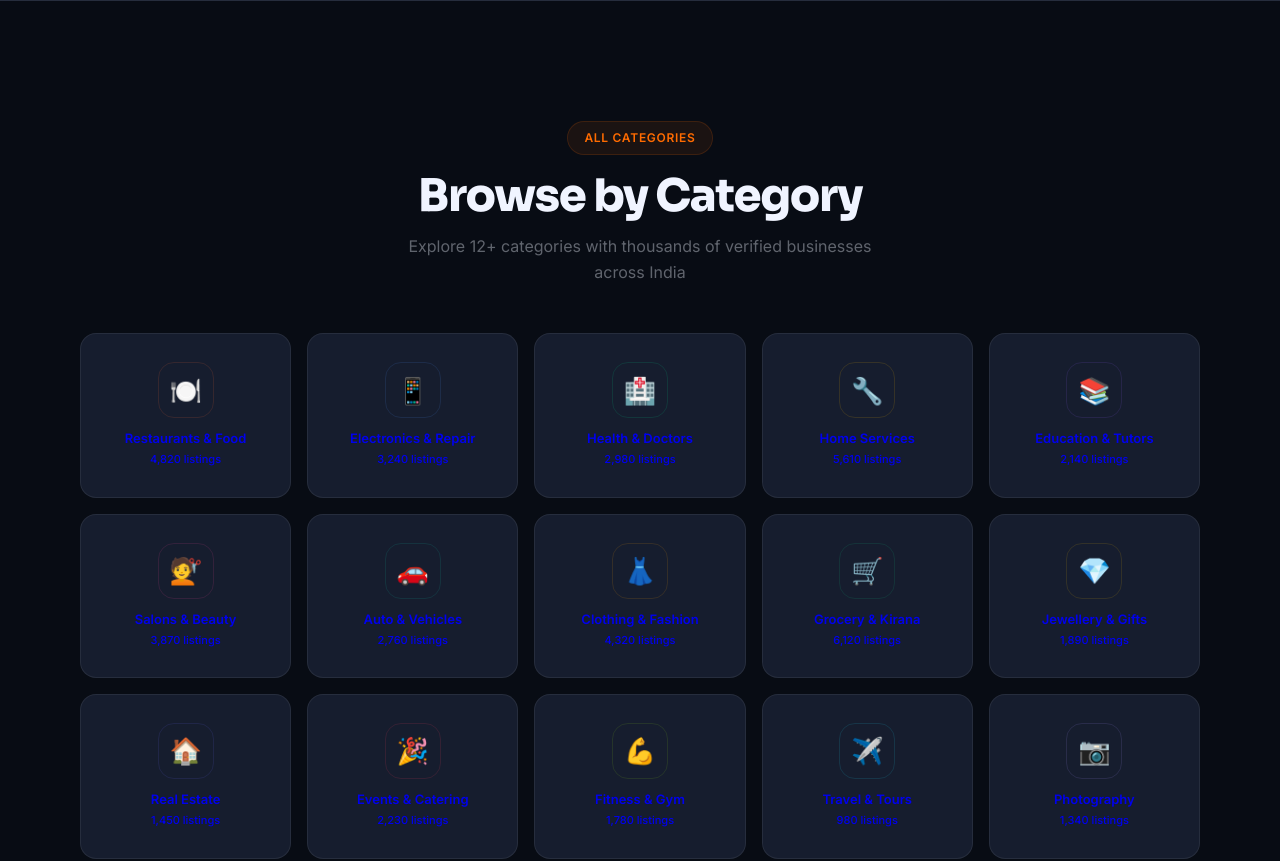
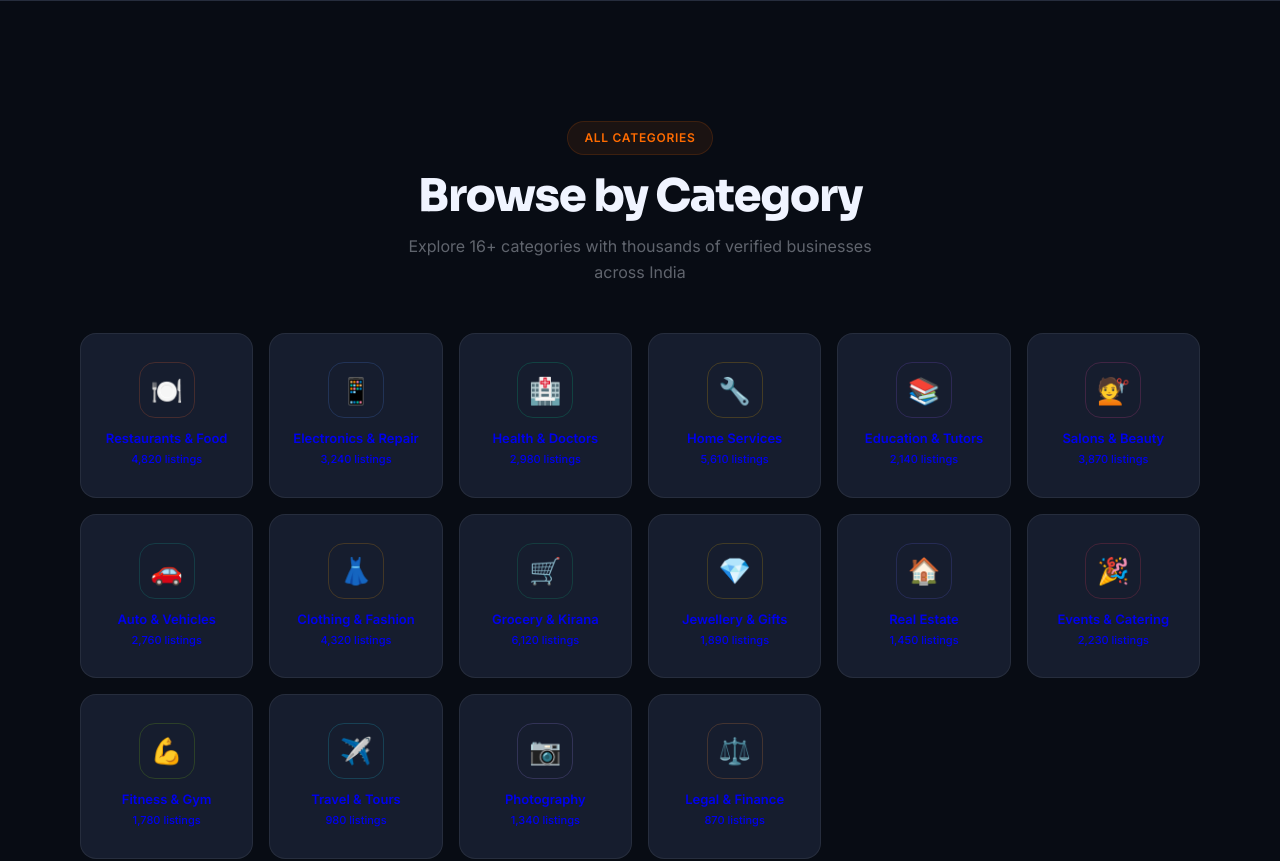
Before and after one commit to ceptile/bhartiyabazar, a Next.js app: page / in a window 1280 px wide. Shown: the part 1060-1921 px from the top of the page. Built offline with nearby package versions, Linux system fonts and the light colour scheme.

Commit message:
fix: rewrite CategoriesSection with proper Category type using bg property

```diff
--- a/src/components/home/CategoriesSection.tsx
+++ b/src/components/home/CategoriesSection.tsx
@@ -1,49 +1,116 @@
 'use client';
 import { useEffect, useRef, useState } from 'react';
 import Link from 'next/link';
-import { categories } from '@/lib/data';
+import { categories, type Category } from '@/lib/data';
 
 export default function CategoriesSection() {
   const ref = useRef<HTMLElement>(null);
   const [visible, setVisible] = useState(false);
 
   useEffect(() => {
-    const obs = new IntersectionObserver(([e]) => { if (e.isIntersecting) { setVisible(true); obs.disconnect(); } }, { threshold:0.1 });
+    const obs = new IntersectionObserver(
+      ([e]) => { if (e.isIntersecting) { setVisible(true); obs.disconnect(); } },
+      { threshold: 0.1 }
+    );
     if (ref.current) obs.observe(ref.current);
     return () => obs.disconnect();
   }, []);
 
   return (
-    <section ref={ref} className="section" style={{ background:'var(--bg)' }}>
+    <section ref={ref} className="section" style={{ background: 'var(--bg)' }}>
       <div className="container">
-        <div style={{ textAlign:'center', marginBottom:48 }}>
-          <span style={{ display:'inline-block', padding:'6px 16px', borderRadius:'var(--radius-full)', background:'rgba(255,107,0,0.08)', border:'1px solid rgba(255,107,0,0.15)', fontSize:12, fontWeight:600, color:'var(--saffron)', letterSpacing:'0.06em', textTransform:'uppercase', marginBottom:16 }}>All Categories</span>
-          <h2 style={{ fontSize:'clamp(1.6rem,4vw,2.8rem)', fontWeight:800, color:'var(--text)', letterSpacing:'-0.03em', marginBottom:12 }}>Browse by Category</h2>
-          <p style={{ fontSize:16, color:'var(--text-muted)', maxWidth:480, margin:'0 auto' }}>Explore 12+ categories with thousands of verified businesses across India</p>
+        <div style={{ textAlign: 'center', marginBottom: 48 }}>
+          <span style={{
+            display: 'inline-block',
+            padding: '6px 16px',
+            borderRadius: 'var(--radius-full)',
+            background: 'rgba(255,107,0,0.08)',
+            border: '1px solid rgba(255,107,0,0.15)',
+            fontSize: 12,
+            fontWeight: 600,
+            color: 'var(--saffron)',
+            letterSpacing: '0.06em',
+            textTransform: 'uppercase',
+            marginBottom: 16,
+          }}>All Categories</span>
+          <h2 style={{
+            fontSize: 'clamp(1.6rem,4vw,2.8rem)',
+            fontWeight: 800,
+            color: 'var(--text)',
+            letterSpacing: '-0.03em',
+            marginBottom: 12,
+          }}>Browse by Category</h2>
+          <p style={{ fontSize: 16, color: 'var(--text-muted)', maxWidth: 480, margin: '0 auto' }}>
+            Explore 16+ categories with thousands of verified businesses across India
+          </p>
         </div>
 
-        <div style={{ display:'grid', gridTemplateColumns:'repeat(auto-fill,minmax(180px,1fr))', gap:16 }}>
-          {categories.map((cat,i) => (
-            <Link key={cat.id} href={`/search?category=${cat.slug}`}
+        <div style={{
+          display: 'grid',
+          gridTemplateColumns: 'repeat(auto-fill,minmax(160px,1fr))',
+          gap: 16,
+        }}>
+          {categories.map((cat: Category, i: number) => (
+            <Link
+              key={cat.id}
+              href={`/search?category=${cat.slug}`}
               style={{
-                display:'flex', flexDirection:'column', alignItems:'center',
-                padding:'28px 16px',
-                background:'var(--surface)',
-                border:'1px solid var(--border)',
-                borderRadius:'var(--radius-lg)',
-                textDecoration:'none',
-                transition:'all 0.25s cubic-bezier(0.16,1,0.3,1)',
+                display: 'flex',
+                flexDirection: 'column',
+                alignItems: 'center',
+                padding: '28px 16px',
+                background: 'var(--surface)',
+                border: '1px solid var(--border)',
+                borderRadius: 'var(--radius-lg)',
+                textDecoration: 'none',
+                transition: 'all 0.25s cubic-bezier(0.16,1,0.3,1)',
                 opacity: visible ? 1 : 0,
                 transform: visible ? 'translateY(0)' : 'translateY(24px)',
                 transitionDelay: `${i * 40}ms`,
-                cursor:'pointer',
+                cursor: 'pointer',
               }}
-              onMouseEnter={e => { const el = e.currentTarget; el.style.transform='translateY(-6px)'; el.style.boxShadow='var(--shadow-md)'; el.style.borderColor=cat.color; el.style.background=cat.bg; }}
-              onMouseLeave={e => { const el = e.currentTarget; el.style.transform=visible ? 'translateY(0)' : 'translateY(24px)'; el.style.boxShadow='none'; el.style.borderColor='var(--border)'; el.style.background='var(--surface)'; }}
+              onMouseEnter={e => {
+                const el = e.currentTarget;
+                el.style.transform = 'translateY(-6px)';
+                el.style.boxShadow = 'var(--shadow-md)';
+                el.style.borderColor = cat.color;
+                el.style.background = cat.bg;
+              }}
+              onMouseLeave={e => {
+                const el = e.currentTarget;
+                el.style.transform = visible ? 'translateY(0)' : 'translateY(24px)';
+                el.style.boxShadow = 'none';
+                el.style.borderColor = 'var(--border)';
+                el.style.background = 'var(--surface)';
+              }}
             >
-              <div style={{ width:56, height:56, borderRadius:'var(--radius-lg)', background:cat.bg, display:'flex', alignItems:'center', justifyContent:'center', fontSize:26, marginBottom:12, border:`1px solid ${cat.color}22` }}>{cat.icon}</div>
-              <span style={{ fontSize:13, fontWeight:600, color:'var(--text)', textAlign:'center', marginBottom:4, lineHeight:1.3 }}>{cat.name}</span>
-              <span style={{ fontSize:11, color:'var(--text-faint)', fontWeight:500 }}>{cat.count.toLocaleString()} listings</span>
+              <div style={{
+                width: 56,
+                height: 56,
+                borderRadius: 'var(--radius-lg)',
+                background: cat.bg,
+                display: 'flex',
+                alignItems: 'center',
+                justifyContent: 'center',
+                fontSize: 26,
+                marginBottom: 12,
+                border: `1px solid ${cat.color}33`,
+              }}>
+                {cat.icon}
+              </div>
+              <span style={{
+                fontSize: 13,
+                fontWeight: 600,
+                color: 'var(--text)',
+                textAlign: 'center',
+                marginBottom: 4,
+                lineHeight: 1.3,
+              }}>{cat.name}</span>
+              <span style={{
+                fontSize: 11,
+                color: 'var(--text-faint)',
+                fontWeight: 500,
+              }}>{cat.count.toLocaleString()} listings</span>
             </Link>
           ))}
         </div>
```
